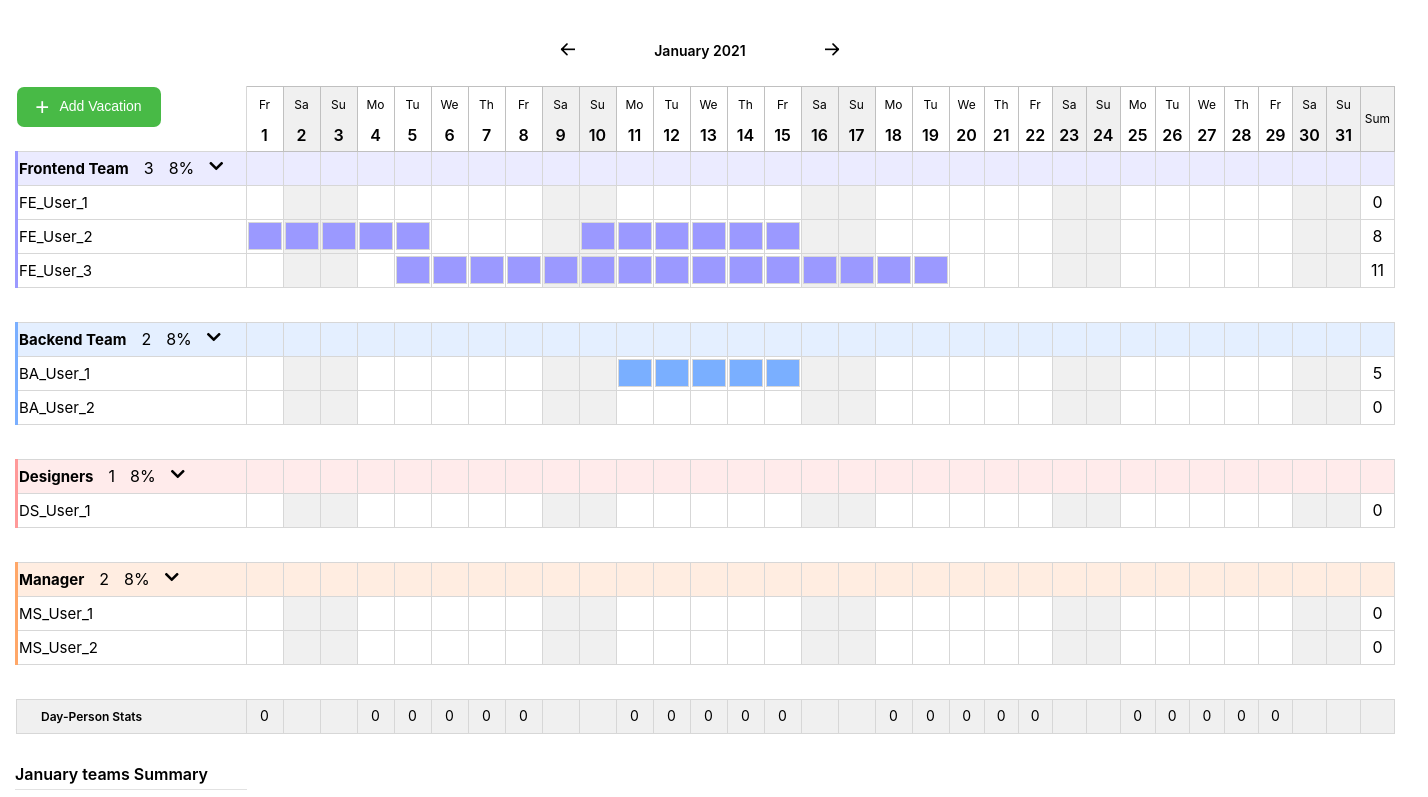
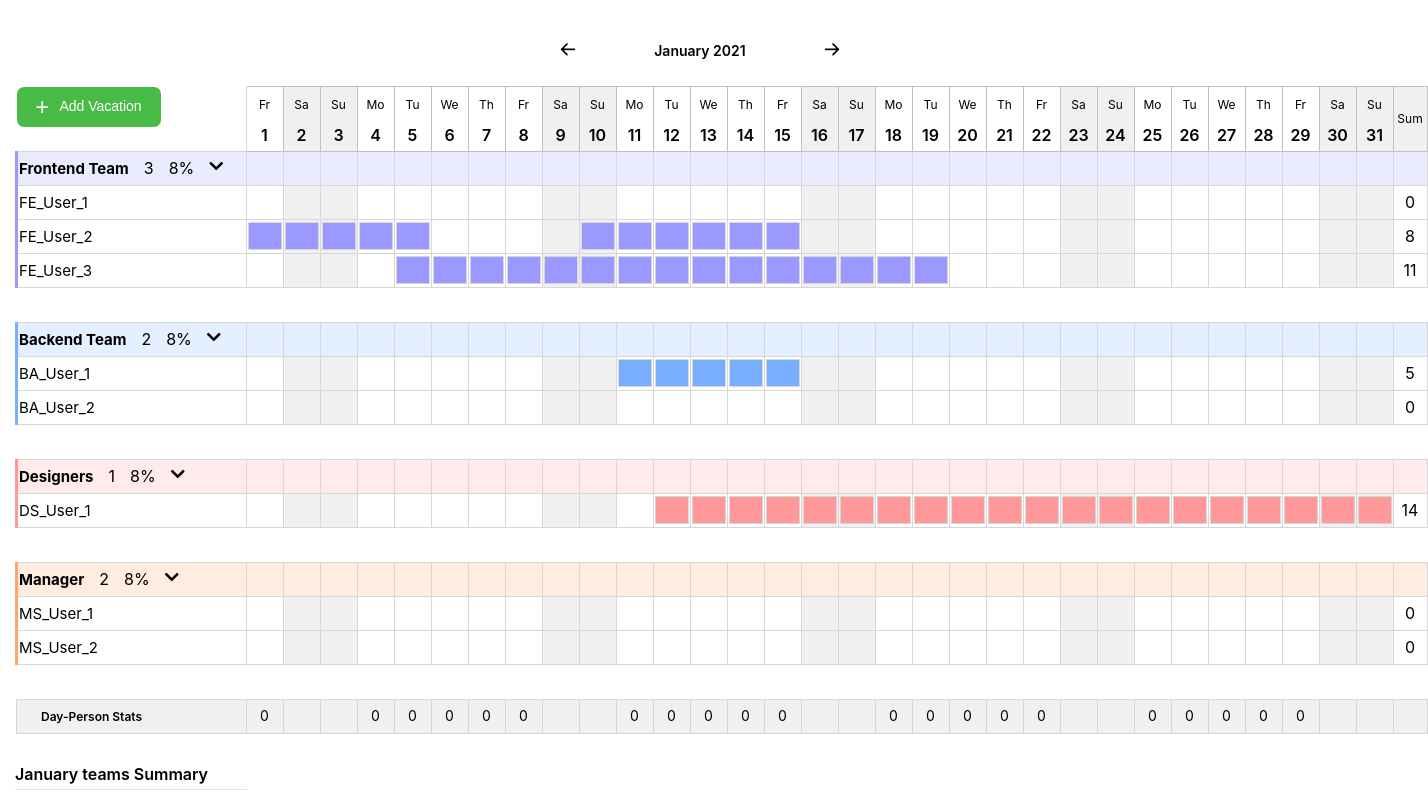
Before and after one commit to LesnovArt/calendarWithReact, a React (Create React App) app: page / in a window 1280 px wide. Shown: the top 797 px of the page, 1428 px wide, since content can reach past the window. Built offline with nearby package versions, Linux system fonts and the light colour scheme; data requests are answered from the project's data file.

Commit message:
fixed table

```diff
--- a/src/App.js
+++ b/src/App.js
@@ -95,7 +95,8 @@ function checkDepartmentID(department,arrMembers) {
     if(department.realm === arrMembers[i].realm) {
       department.members.push({
         id: arrMembers[i].id,
-        name: arrMembers[i].name
+        name: arrMembers[i].name,
+        realm: arrMembers[i].realm
       })
     }
   }
@@ -137,7 +138,7 @@ function addVacationToUser(arrVacation,departmentMember) {
           togglePopup: togglePopup,
           showError: showError,
           hideError: hideError,
-          members: members
+          members: members,
         }}>
         <MonthSwitcher currentDate={currentDate} setCurrentDate={setCurrentDate} />
         <div className="table-wrapper">
--- a/src/components/tableBody/tableBody.js
+++ b/src/components/tableBody/tableBody.js
@@ -35,13 +35,33 @@ function TableBody(props) {
     function toggleDepartment (){
         setToggleDepartment (prevCount => !prevCount)
     }
+
+    function getProcent(count, realm) {
+        let arrCount = []
+        arrCount.push({
+            count: count,
+            realm: realm
+        })
+        // console.log(arrCount)
+    }
+
+
     return (
 
         <tbody className = "tableBody">
-            <TeamHead teamName = {props.department} members = {props.members} color = {color} toggleDepartment = {toggleDepartment} arrDays={props.arrDays}/>
+            <TeamHead teamName = {props.department}
+            members = {props.members}
+            color = {color}
+            toggleDepartment = {toggleDepartment}
+            arrDays={props.arrDays}/>
             {
                 props.vacationsDepartment.members.map((member) =>
-                   <TeamBody member = {member} color = {color} isHide = {isHide} arrDays={props.arrDays} setNewVacations = {props.setNewVacations}/>
+                   <TeamBody member = {member}
+                   color = {color}
+                   isHide = {isHide}
+                   arrDays={props.arrDays}
+                   setNewVacations = {props.setNewVacations}
+                   getProcent = {getProcent}/>
                )
             }
 
--- a/src/components/teamBody/teamBody.js
+++ b/src/components/teamBody/teamBody.js
@@ -5,7 +5,7 @@ import { useState, useEffect } from 'react'
 import axios from 'axios'
 
 function TeamBody(props) {
-console.log(props)
+
     let arrVacationInCurrentMonth =  []
     let arrVacationCurrentMember = props.member.vacations;
 
@@ -40,13 +40,14 @@ console.log(props)
             if(startVacation>=startMonth && endVacation<=endMonth) {
                 arrVacationInCurrentMonth.push(getObjVacation(arrVacationsCurrentMember[i].id,new Date(startVacation.getTime()).getDate(),new Date(endVacation.getTime()).getDate()))
             } else if(startVacation>=startMonth && startVacation<=endMonth && endVacation>=endMonth){
-                arrVacationInCurrentMonth.push(getObjVacation(new Date(startVacation.getTime()).getDate(),new Date(endMonth.getTime()).getDate()))
+                arrVacationInCurrentMonth.push(getObjVacation(arrVacationsCurrentMember[i].id,new Date(startVacation.getTime()).getDate(),new Date(endMonth.getTime()).getDate()))
             } else if(startVacation<=startMonth && endVacation<=endMonth && endVacation>=startMonth){
-                arrVacationInCurrentMonth.push(getObjVacation(new Date(startMonth.getTime()).getDate(),new Date(endVacation.getTime()).getDate()))
+                arrVacationInCurrentMonth.push(getObjVacation(arrVacationsCurrentMember[i].id,new Date(startMonth.getTime()).getDate(),new Date(endVacation.getTime()).getDate()))
             } else if(startVacation<=startMonth && endVacation>=endMonth){
-                arrVacationInCurrentMonth.push(getObjVacation(new Date(startMonth.getTime()).getDate(),new Date(endMonth.getTime()).getDate()))
+                arrVacationInCurrentMonth.push(getObjVacation(arrVacationsCurrentMember[i].id,new Date(startMonth.getTime()).getDate(),new Date(endMonth.getTime()).getDate()))
             }
         }
+        console.log(arrVacationInCurrentMonth)
     }
 
     if(arrVacationCurrentMember.length){
@@ -77,7 +78,7 @@ console.log(props)
     function setCount() {
         return props.arrDays.filter((day)=>day.isVacation && !day.isDayOff).length
     }
-
+    // props.getProcent(setCount(), props.member.realm)
     if(!props.isHide){
         return (
             <tr className="member" >
@@ -98,10 +99,13 @@ console.log(props)
                     } else {
                         return <td className={wrapperClass} ></td>
                     }
-
                     })
 
                 }
+                    {
+                        props.getProcent(setCount(), props.member.realm)
+                    }
+
                 <td className="member_sum day">
                    <span>{setCount()}</span>
                 </td>
```
